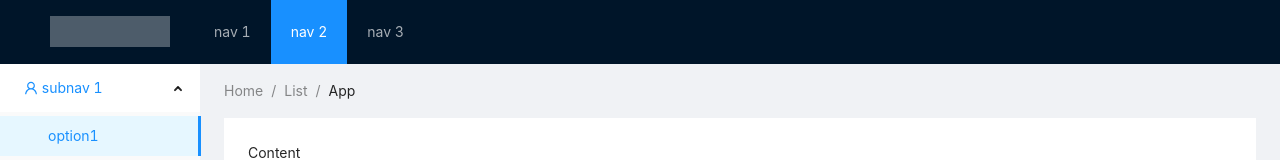
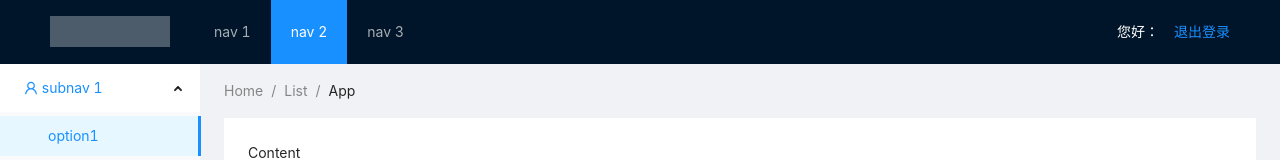
Before and after one commit to 20liwanli02/train, a Vue app in the folder web/: page / in a window 1280 px wide. Shown: the top 160 px of the page. Built offline with nearby package versions, Linux system fonts and the light colour scheme; no server answers.

Commit message:
6.5前端使用vuex保存登录的信息

```diff
--- a/web/src/components/the-header.vue
+++ b/web/src/components/the-header.vue
@@ -1,6 +1,12 @@
 <template>
   <a-layout-header class="header">
     <div class="logo" />
+    <div style="float: right; color: white;">
+      您好：{{member.mobile}} &nbsp;&nbsp;
+      <router-link to="/login">
+        退出登录
+      </router-link>
+    </div>
     <a-menu
         v-model:selectedKeys="selectedKeys1"
         theme="dark"
@@ -12,16 +18,21 @@
       <a-menu-item key="3">nav 3</a-menu-item>
     </a-menu>
   </a-layout-header>
+
 </template>
 
 <script>
 import {defineComponent, ref} from 'vue';
+import store from "@/store"
 
 export default defineComponent({
   name: "the-header-view",
   setup() {
+    let member = store.state.member;
+
     return {
       selectedKeys1: ref(['2']),
+      member,
     }
   },
 });
--- a/web/src/store/index.js
+++ b/web/src/store/index.js
@@ -2,10 +2,14 @@
 
 export default createStore({
   state: {
+    member: {}
   },
   getters: {
   },
   mutations: {
+    setMember(state,_member){
+      state.member = _member;
+    }
   },
   actions: {
   },
--- a/web/src/views/login.vue
+++ b/web/src/views/login.vue
@@ -43,7 +43,7 @@
 //导入通知组件
 import { notification } from 'ant-design-vue';
 import { useRouter } from 'vue-router'
-// import store from "@/store";
+import store from "@/store";
 
 export default defineComponent({
   name: "login-view",
@@ -51,7 +51,7 @@
     const router = useRouter();
 
     const loginForm = reactive({
-      mobile: '',
+      mobile: '13000000001',
       code: '',
     });
 
@@ -77,7 +77,7 @@
           notification.success({ description: '登录成功！' });
           // 登录成功，跳到控台主页
           router.push("/");
-          // store.commit("setMember", data.content);
+          store.commit("setMember", data.content);
         } else {
           notification.error({ description: data.message });
         }
```
